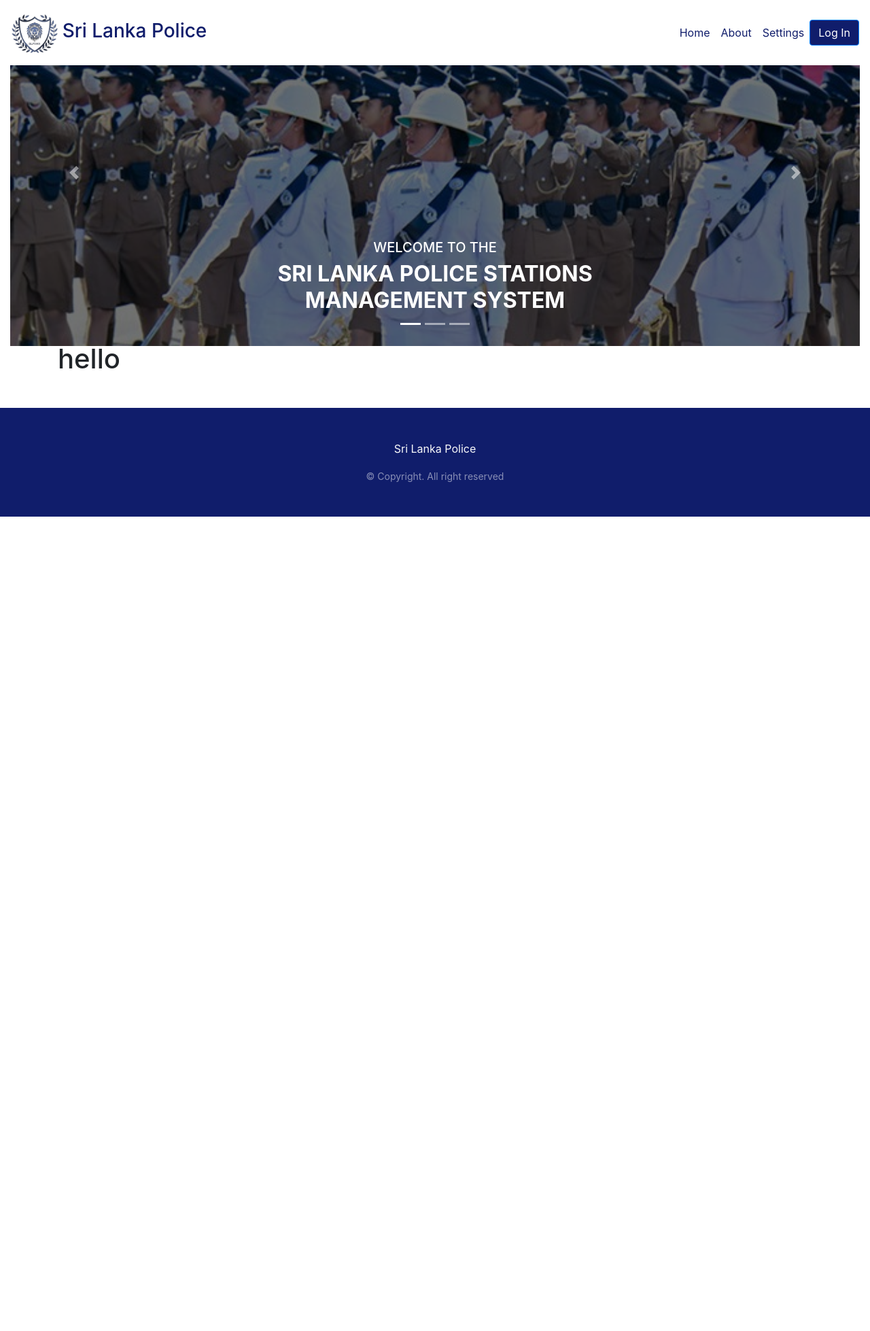
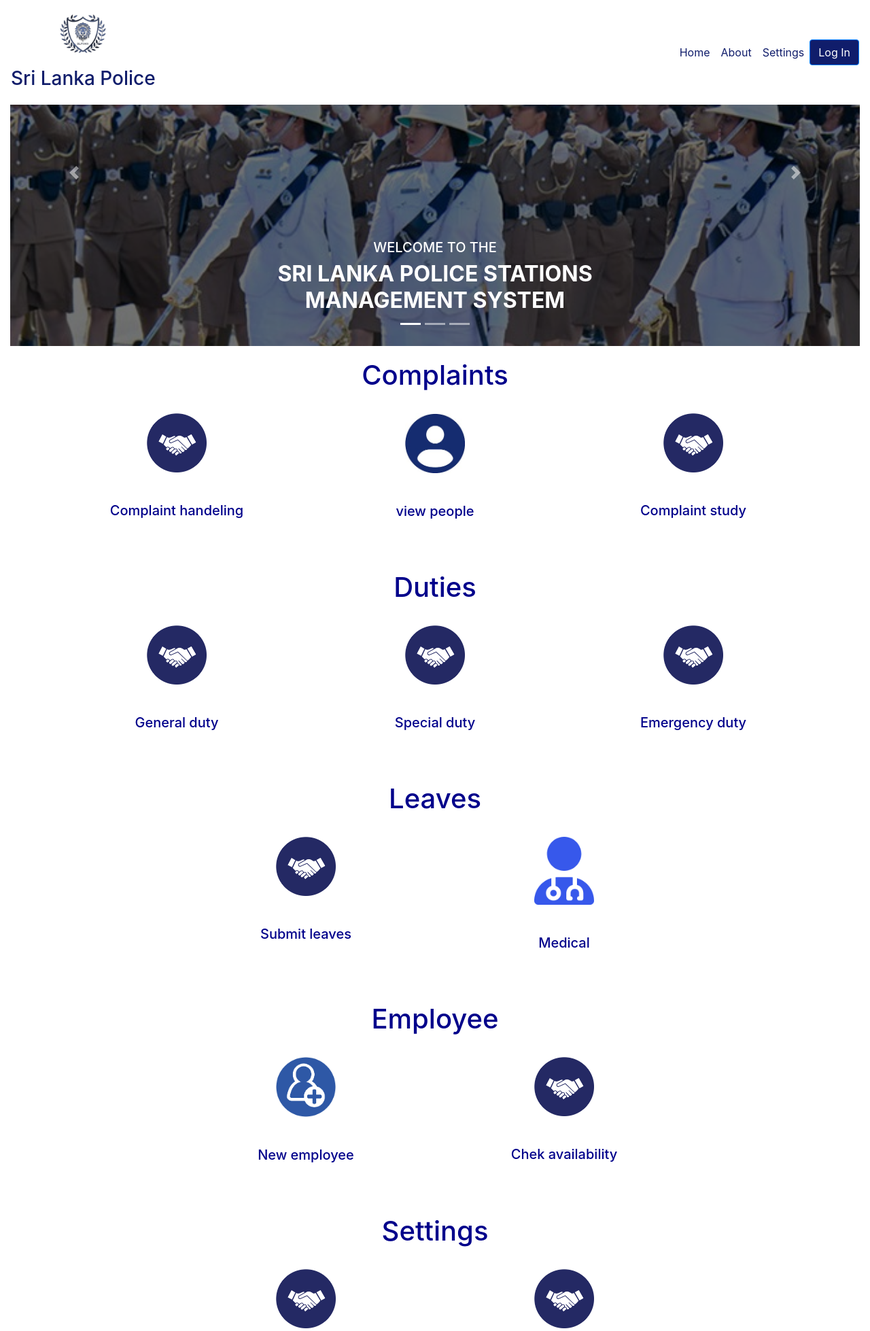
Before and after one commit to SA-Tester/SL-Police-Management-System, a PHP site: page /src/index.html in a window 1280 px wide. Shown: the top 1958 px of the page at 68% size. Before the commit the page ends 760 px from the top, so only its background shows below. Run offline with PHP 8.4, Linux system fonts and the light colour scheme.

Commit message:
completing home page

```diff
--- a/CSS/index.css
+++ b/CSS/index.css
@@ -12,3 +12,17 @@ footer {
     margin-top: -1px;
     padding-bottom: 0;
   }
+  img {
+	display: block;
+	margin-left: auto;
+	margin-right: auto;
+  }
+  .zoomUp {
+	transition: transform .2s;
+  }
+
+  .zoomUp:hover {
+	-ms-transform: scale(1.5);
+	-webkit-transform: scale(1.5);
+	transform: scale(1.5);
+  }
--- a/src/index.html
+++ b/src/index.html
@@ -92,33 +92,172 @@
         </div>
       </div>
     </div>
-    <div class="container">
-      <h1>hello</h1>
-
-    </div>
+    <!-- Cards start here -->
+    <br>
+    <div class="container ">
+      <div class="heading text-center">
+          <h1 style="color:darkblue">Complaints</h1>
+      </div>
+      <br>
+      <div class="row">
+          <div class="col-md-6 col-lg-4">
+              <div class="card border-0"><a href="#"><img class="card-img-top zoomUp" style="width:25%"src="../assets/complaint handeling.png" alt="Card Image"></a>
+                 <br>
+                  <div class="card-body text-center">
+                      <h5><a href="#" style="color:darkblue">Complaint handeling</a></h5>
+                  </div>
+              </div>
+          </div>
+          <div class="col-md-6 col-lg-4">
+              <div class="card border-0"><a href="#"><img class="card-img-top zoomUp" style="width:25%"src="../assets/view people.jpg" alt="Card Image"></a>
+                 <br>
+                  <div class="card-body text-center">
+                      <h5><a href="#" style="color:darkblue">view people</a></h5>
+                  </div>
+              </div>
+          </div>
+          <div class="col-md-6 col-lg-4">
+              <div class="card border-0"><a href="#"><img class="card-img-top zoomUp" style="width:25%"src="../assets/complaint handeling.png" alt="Card Image"></a>
+                 <br>
+                  <div class="card-body text-center">
+                      <h5><a href="#" style="color:darkblue">Complaint study</a></h5>
+                  </div>
+              </div>
+          </div>
+      </div>
+  </div>
+  <br><br>
+  <div class="container">
+      <div class="heading text-center">
+          <h1 style="color:darkblue">Duties</h1>
+      </div>
+      <br>
+      <div class="row">
+          <div class="col-md-6 col-lg-4">
+              <div class="card border-0"><a href="#"><img class="card-img-top zoomUp" style="width:25%"src="../assets/complaint handeling.png" alt="Card Image"></a>
+                 <br>
+                  <div class="card-body text-center">
+                      <h5><a href="#" style="color:darkblue">General duty</a></h5>
+                  </div>
+              </div>
+          </div>
+          <div class="col-md-6 col-lg-4">
+              <div class="card border-0"><a href="#"><img class="card-img-top zoomUp" style="width:25%"src="../assets/complaint handeling.png" alt="Card Image"></a>
+                 <br>
+                  <div class="card-body text-center">
+                      <h5><a href="#" style="color:darkblue">Special duty</a></h5>
+                  </div>
+              </div>
+          </div>
+          <div class="col-md-6 col-lg-4">
+              <div class="card border-0"><a href="#"><img class="card-img-top zoomUp" style="width:25%"src="../assets/complaint handeling.png" alt="Card Image"></a>
+                 <br>
+                  <div class="card-body text-center">
+                      <h5><a href="#" style="color:darkblue">Emergency duty</a></h5>
+                  </div>
+              </div>
+          </div>
+      </div>
+  </div>
+  <br><br>
+  <div class="container" style="width: auto">
+      <div class="heading text-center">
+          <h1 style="color:darkblue">Leaves</h1>
+      </div>
+      <br>
+      <div class="row justify-content-center"">
+          <div class="col-md-6 col-lg-4">
+              <div class="card border-0"><a href="#"><img class="card-img-top zoomUp" style="width:25%"src="../assets/complaint handeling.png" alt="Card Image"></a>
+                 <br>
+                  <div class="card-body text-center">
+                      <h5><a href="#" style="color:darkblue">Submit leaves</a></h5>
+                  </div>
+              </div>
+          </div>
+          <div class="col-md-6 col-lg-4">
+              <div class="card border-0"><a href="#"><img class="card-img-top zoomUp" style="width:25%"src="../assets/Medical.png" alt="Card Image"></a>
+                 <br>
+                  <div class="card-body text-center">
+                      <h5><a href="#" style="color:darkblue">Medical</a></h5>
+                  </div>
+              </div>
+          </div>
+      </div>
+  </div>
+  <br><br>
+  <div class="container" style="width: auto">
+      <div class="heading text-center">
+          <h1 style="color:darkblue">Employee</h1>
+      </div>
+      <br>
+      <div class="row justify-content-center"">
+          <div class="col-md-6 col-lg-4">
+              <div class="card border-0"><a href="#"><img class="card-img-top zoomUp" style="width:25%"src="../assets/New employee.png" alt="Card Image"></a>
+                 <br>
+                  <div class="card-body text-center">
+                      <h5><a href="#" style="color:darkblue">New employee</a></h5>
+                  </div>
+              </div>
+          </div>
+          <div class="col-md-6 col-lg-4">
+              <div class="card border-0"><a href="#"><img class="card-img-top zoomUp" style="width:25%"src="../assets/complaint handeling.png" alt="Card Image"></a>
+                 <br>
+                  <div class="card-body text-center">
+                      <h5><a href="#" style="color:darkblue">Chek availability</a></h5>
+                  </div>
+              </div>
+          </div>
+      </div>
+  </div>
+  <br><br>
+  <div class="container" style="width: auto">
+      <div class="heading text-center">
+          <h1 style="color:darkblue">Settings</h1>
+      </div>
+      <br>
+      <div class="row justify-content-center"">
+          <div class="col-md-6 col-lg-4">
+              <div class="card border-0"><a href="#"><img class="card-img-top zoomUp" style="width:25%"src="../assets/complaint handeling.png" alt="Card Image"></a>
+                 <br>
+                  <div class="card-body text-center">
+                      <h5><a href="#" style="color:darkblue">Update personal details</a></h5>
+                  </div>
+              </div>
+          </div>
+          <div class="col-md-6 col-lg-4">
+              <div class="card border-0"><a href="#"><img class="card-img-top zoomUp" style="width:25%"src="../assets/complaint handeling.png" alt="Card Image"></a>
+                 <br>
+                  <div class="card-body text-center">
+                      <h5><a href="#" style="color:darkblue">passwords</a></h5>
+                  </div>
+              </div>
+          </div>
+      </div>
+  </div>
+  <br><br>
+  <div class="container" style="width: auto">
+      <div class="heading text-center">
+          <h1 style="color:darkblue">Salary</h1>
+      </div>
+      <br>
+      <div class="row ">
+          <div class="col-md-6 col-lg-4 mx-auto">
+              <div class="card border-0"><a href="#"><img class="card-img-top zoomUp" style="width:25%"src="../assets/complaint handeling.png" alt="Card Image"></a>
+                 <br>
+                  <div class="card-body text-center">
+                      <h5><a href="#" style="color:darkblue">Pay roll</a></h5>
+                  </div>
+              </div>
+          </div>
+      </div>
+  </div>
+  <br>
     <footer class="py-5 mt-5" style="background-color: #101D6B;">
       <div class="container text-light text-center">
           <p class="display-5 mb-3">Sri Lanka Police</p>
           <small class="text-white-50">&copy; Copyright. All right reserved</small>
       </div>
     </footer>
-
-
-
-
-
-
-
-
-
-
-
-
-
-
-
-
-
     <!-- Optional JavaScript; choose one of the two! -->
 
     <!-- Option 1: jQuery and Bootstrap Bundle (includes Popper) -->
```
Also changed, not shown: assets/Medical.png (added), assets/New employee.png (added), assets/complaint handeling.png (added), assets/view people.jpg (added).
